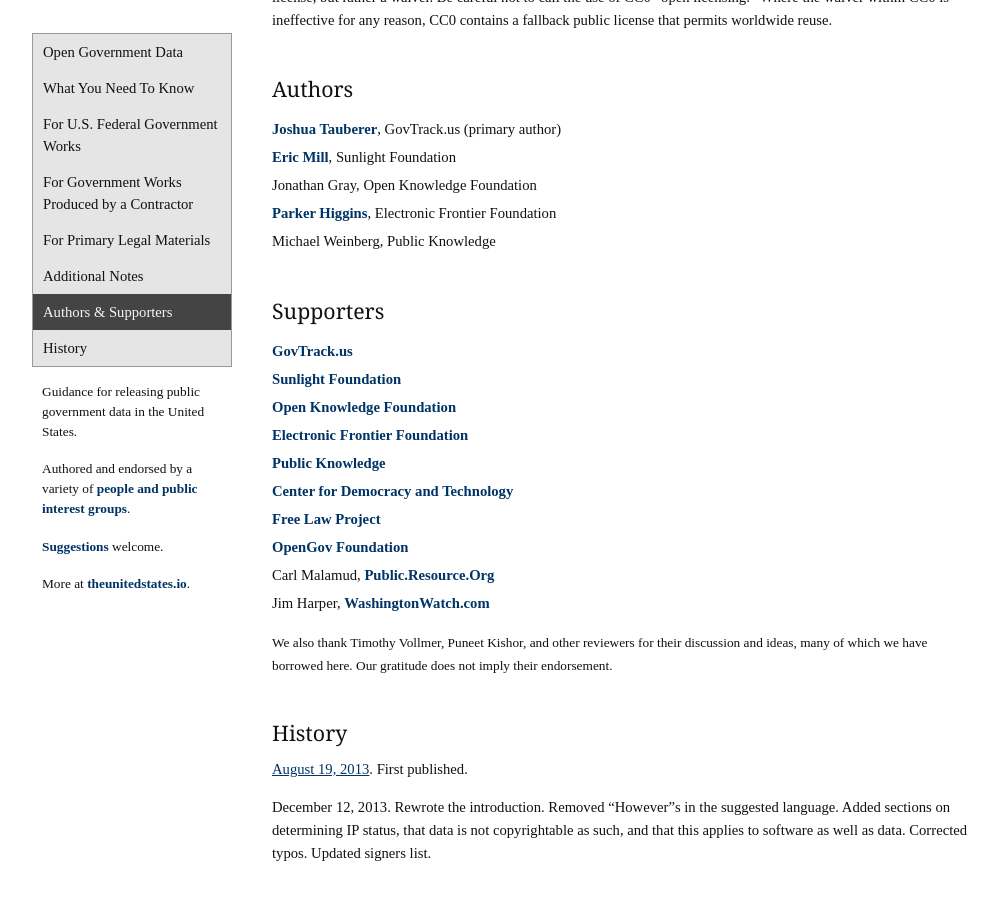
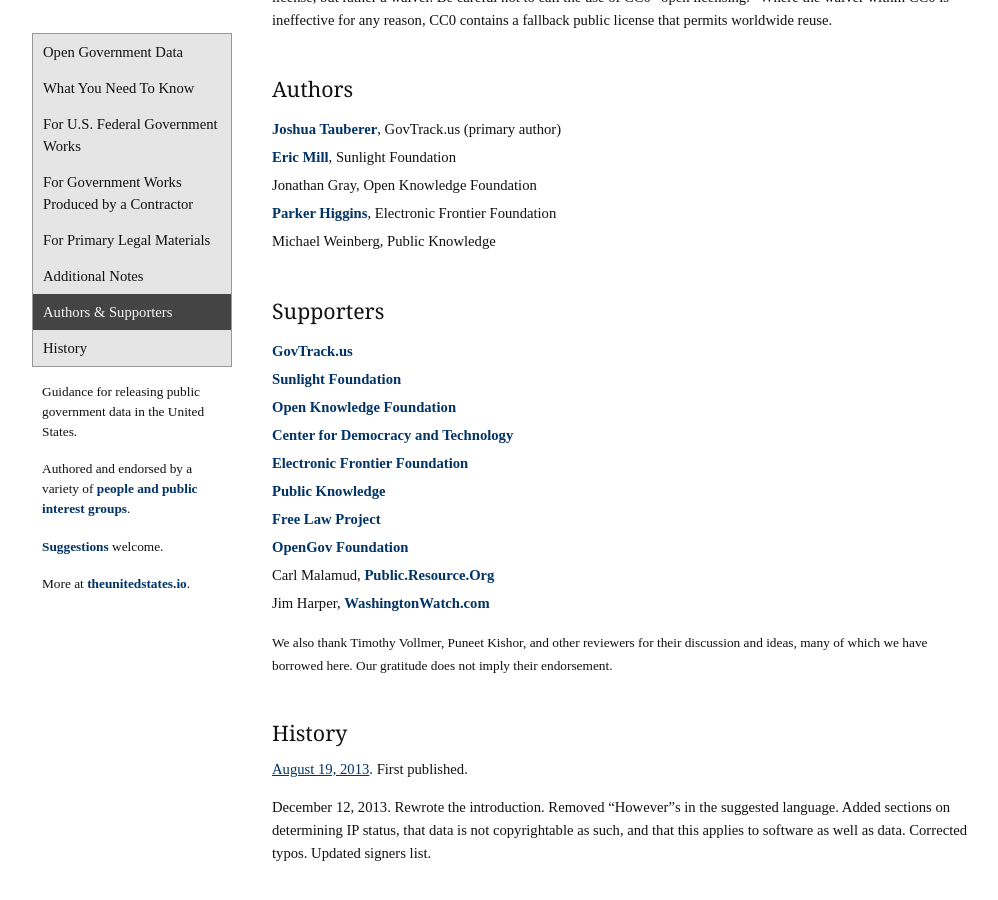
Before and after one commit to unitedstates/licensing, a Jekyll site: the page built from index.md, in a window 1280 px wide and 900 px high, scrolled down 3429 px. Shown: the whole window, without its empty margins (18-1016 px from the left). Built offline with Jekyll 4.4.1, drawn with Linux system fonts in a browser that asks for light colours; nearby versions of some CDN libraries; some web fonts are replaced.

Commit message:
whoops, meant to put supporters in the order of sign on

```diff
--- a/index.md
+++ b/index.md
@@ -111,9 +111,9 @@ The [Open Data Commons Public Domain Dedication and License (PDDL)][6] is very s
 * [GovTrack.us](https://www.govtrack.us)
 * [Sunlight Foundation](http://sunlightfoundation.com)
 * [Open Knowledge Foundation](http://okfn.org)
+* [Center for Democracy and Technology](https://www.cdt.org/)
 * [Electronic Frontier Foundation](https://www.eff.org)
 * [Public Knowledge](http://publicknowledge.org/)
-* [Center for Democracy and Technology](https://www.cdt.org/)
 * [Free Law Project](http://freelawproject.org/)
 * [OpenGov Foundation](http://opengovfoundation.org/)
 * Carl Malamud, [Public.Resource.Org](https://public.resource.org/)
```
